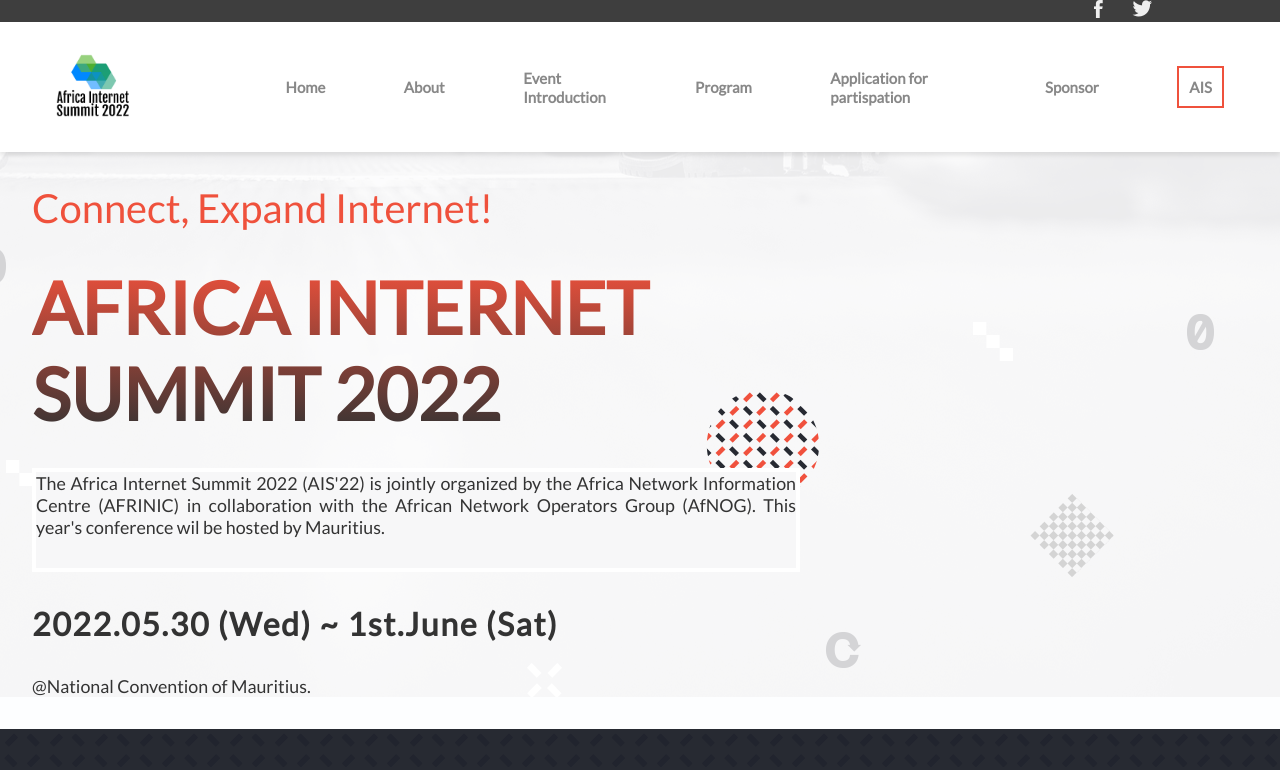
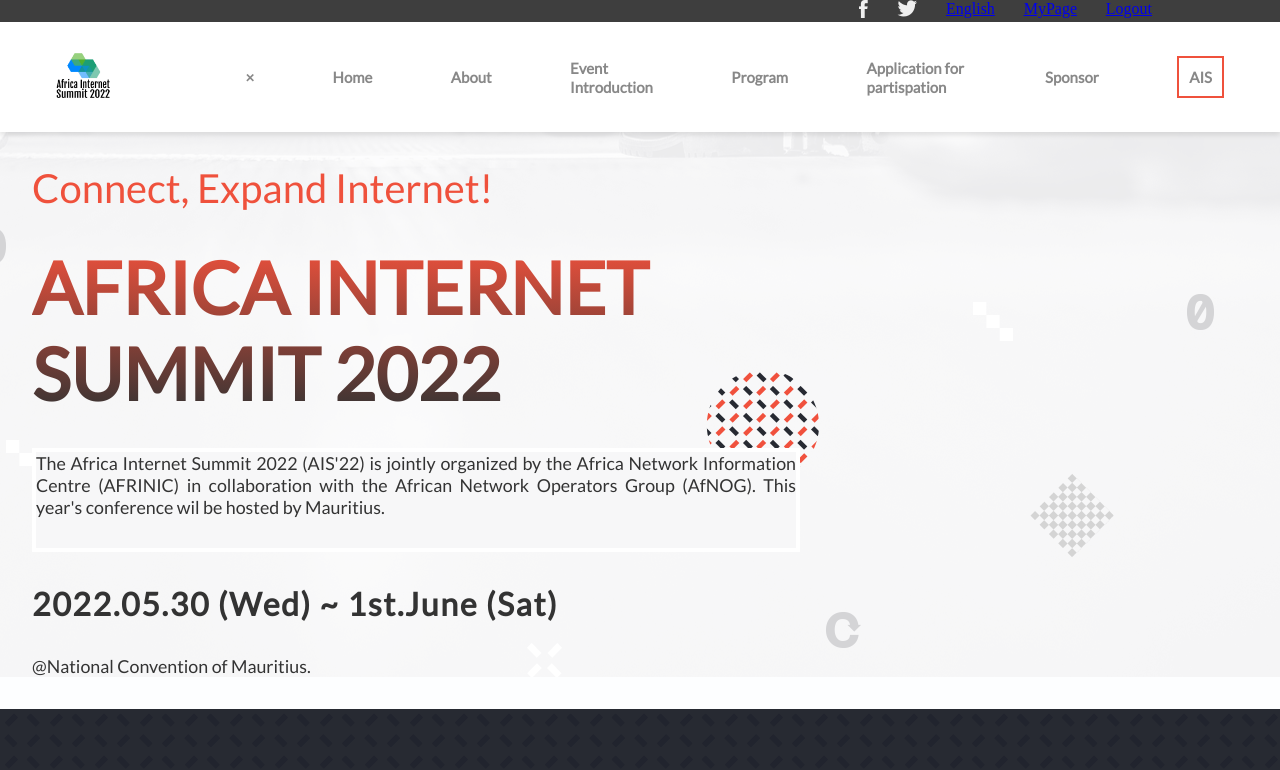
Before and after one commit to benardop/conference-project, a plain HTML site: page home.html in a window 1280 px wide. Shown: the top 770 px of the page. Drawn offline with nearby package versions, Linux system fonts and the light colour scheme; a web font is replaced by a local one.

Commit message:
Update the index file with overlay navigation bar

```diff
--- a/home.html
+++ b/home.html
@@ -24,24 +24,41 @@
                         <img src="./assets/images/twitter.png" alt="Facebook">
                     </a>
                 </li>
+                <li>
+                    <a href="https://www.twitter.com/">
+                        English
+                    </a>
+                </li>
+                <li>
+                    <a href="https://www.twitter.com/">
+                        MyPage
+                    </a>
+                </li>
+                <li>
+                    <a href="https://www.twitter.com/">
+                        Logout
+                    </a>
+                </li>
             </ul>
         </div>
 
         <div class="bottom-menu">
-            <ul>
+            <ul id="navbar" class="nav-overlay">
                 <li><img src="/assets/images/logo.png" alt="Logo"></li>
-                <li><a href="#home">Home</a></li>
-                <li><a href="#about">About</a></li>
-                <li><a href="#">Event Introduction</a></li>
-                <li><a href="#">Program</a></li>
-                <li><a href="#home">Application for partispation</a></li>
-                <li><a href="#">Sponsor</a></li>
+                <li><a href="javascript:void(0)" class="closebtn">&times;</a></li>
+                <li><a href="home.html" class="nav-link">Home</a></li>
+                <li><a href="about.html" class="nav-link">About</a></li>
+                <li><a href="#" class="nav-link">Event Introduction</a></li>
+                <li><a href="#" class="nav-link">Program</a></li>
+                <li><a href="#home" class="nav-link">Application for partispation</a></li>
+                <li><a href="#" class="nav-link">Sponsor</a></li>
                 <li><a href="#" class="presentation">AIS</a></li>
+            </ul>
+        </div>
+        <div class="burger-button">
             <button class="burger-menu" id="burger-menu">
                 <ion-icon class="bars" name="menu-outline"></ion-icon>
             </button>
-
-            </ul>
         </div>
     </nav>
    <!----Home paage section-->
@@ -123,6 +140,7 @@
             <a href="home.html">View full program ></a>
     </section>
 
+    <div class="summit-tab"><h3>Africa Internet Summit</h3></div>
     <!--guest speakers section-->
     <section class="speakers" id="speakers">
     </section>
@@ -151,6 +169,11 @@
                 </li>
             </ul>
         </div>
+    </section>
+    <!-- Scroll to top -->
+    <i class="scroll-up" id="scroll-up">
+        <img src="assets/icons/icons8-upward-arrow.gif" class="socicon up-arrow" alt="" />
+    </i>
     <section class="footer-section">
         <footer class="footer">
             <ul>
@@ -161,7 +184,6 @@
             </ul>
         </footer>
     </section>
-    </section>
     <script src="/assets/js/index.js"></script>
     <script
       type="module"
```
Lines whose indentation alone changed are shown as unchanged.
